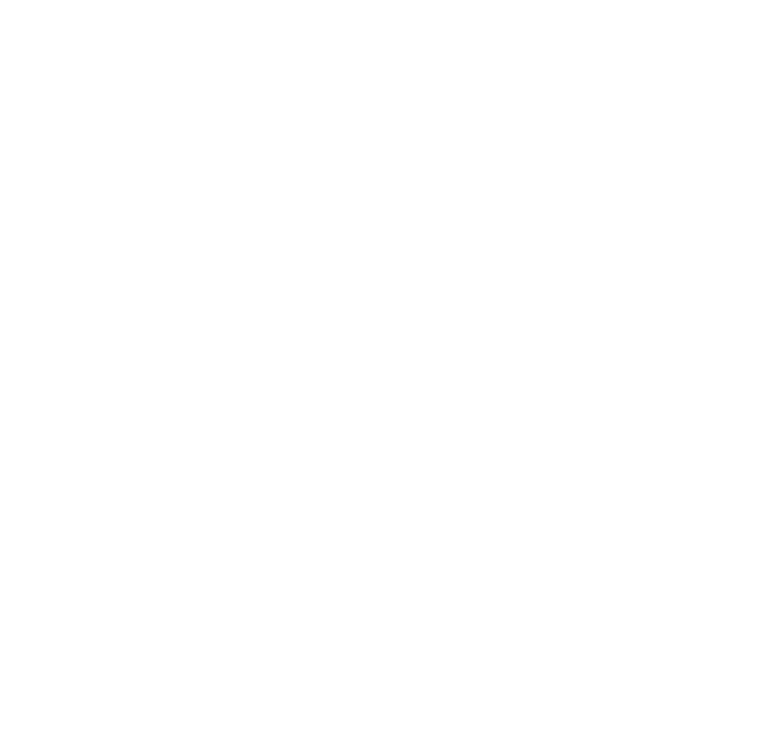
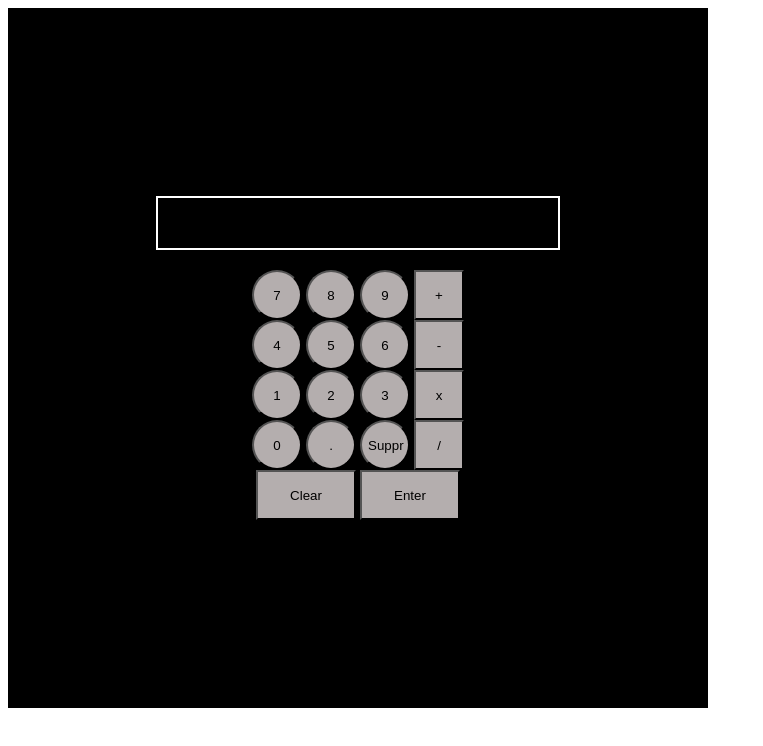
Before and after one commit to faboubijou/Calculator, a plain HTML site: page index.html in a window 1280 px wide. Shown: the whole page, without its empty margins (0-763 px from the left). Drawn offline with Linux system fonts and the light colour scheme.

Commit message:
Basis operand

```diff
--- a/index.html
+++ b/index.html
@@ -9,6 +9,36 @@
     <link href="styles.css" rel="stylesheet">
 </head>
 <body>
-
+    <div class="container">
+        <div class="screen"></div>
+        <div class="line">
+            <button class="number">7</button>
+            <button class="number">8</button>
+            <button class="number">9</button>
+            <button class="operation">+</button>
+        </div>
+        <div class="line">
+            <button class="number">4</button>
+            <button class="number">5</button>
+            <button class="number">6</button>
+            <button class="operation">-</button>
+        </div>
+        <div class="line">
+            <button class="number">1</button>
+            <button class="number">2</button>
+            <button class="number">3</button>
+            <button class="operation">x</button>
+        </div>
+        <div class="line">
+            <button class="number">0</button>
+            <button class="number">.</button>
+            <button class="number">Suppr</button>
+            <button class="operation">/</button>
+        </div>
+        <div class="last">
+            <button class="clear">Clear</button>
+            <button class="enter">Enter</button>
+        </div>
+    </div>
 </body>
 </html>
--- a/script.js
+++ b/script.js
@@ -0,0 +1,19 @@
+function add(n1,n2) {
+    return n1+n2;
+}
+
+function substract(n1,n2) {
+    return n1-n2;
+}
+
+function multiply(n1,n2) {
+    return n1*n2;
+}
+
+function divide(n1,n2) {
+    if (n2==0) {
+        return "ERROR";
+    } else {
+        return n1/n2;
+    }
+}
--- a/styles.css
+++ b/styles.css
@@ -0,0 +1,32 @@
+.container {
+    display: flex;
+    flex-direction: column;
+    height: 700px;
+    width: 700px;
+    justify-content: center;
+    align-items: center;
+    background-color: black;
+}
+
+.screen {
+    border: solid 2px white;
+    height: 50px;
+    width: 400px;
+    margin-bottom: 20px;
+}
+
+button {
+    height: 50px;
+    width: 50px;
+    background-color: rgb(180, 174, 174);
+}
+
+.number {
+    border-radius: 100%;
+}
+
+.clear,
+.enter {
+    height: 50px;
+    width: 100px;
+}
```
